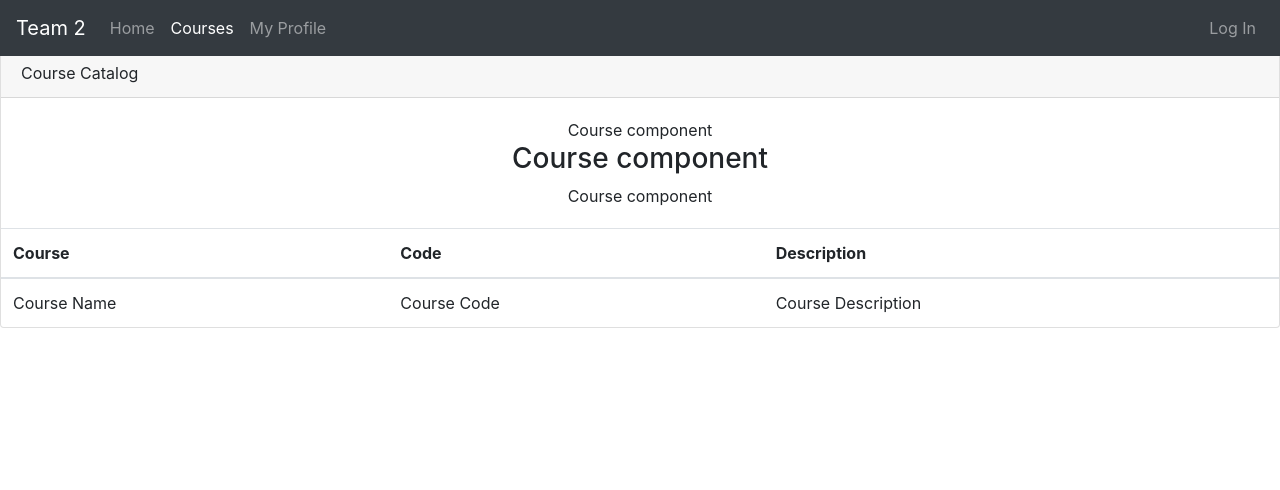
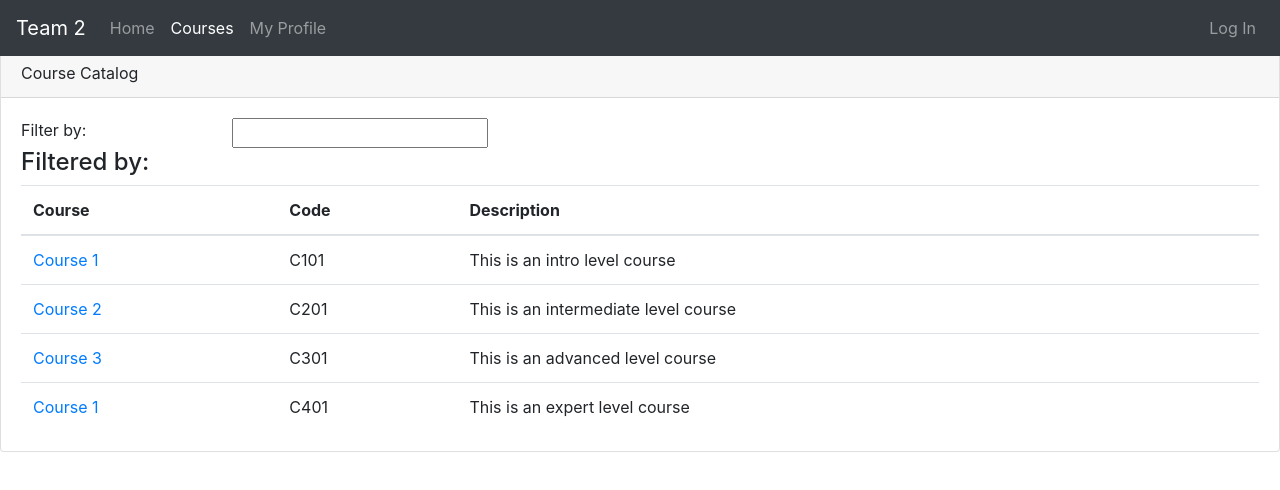
Before and after one commit to nathan1324/Angular_ELearning, an Angular app: page /course in a window 1280 px wide. Shown: the top 490 px of the page. Built offline with nearby package versions, Linux system fonts and the light colour scheme.

Commit message:
started course chapter component. Added routing from course 'list' page

```diff
--- a/src/app/course/course-chapter/course-chapter.component.html
+++ b/src/app/course/course-chapter/course-chapter.component.html
@@ -1,3 +1,14 @@
-<p>
-  course-chapter works!
-</p>
+<div class="card">
+    <div class="card-header">
+      {{pageTitle}}
+    </div>
+    <div class="card-body">
+      <div class="container-fluid">
+        <div class="text-center">Course chapter component</div>
+        <div class="text-center">
+          <h3>Course chapter component</h3>
+        </div>
+        <div class="text-center">Course chapter component</div>
+      </div>
+    </div>
+  </div>
--- a/src/app/course/course-chapter/course-chapter.component.ts
+++ b/src/app/course/course-chapter/course-chapter.component.ts
@@ -1,15 +1,10 @@
-import { Component, OnInit } from '@angular/core';
+import { Component } from '@angular/core';
 
 @Component({
-  selector: 'epl-course-chapter',
   templateUrl: './course-chapter.component.html',
   styleUrls: ['./course-chapter.component.scss']
 })
-export class CourseChapterComponent implements OnInit {
-
-  constructor() { }
-
-  ngOnInit() {
-  }
+export class CourseChapterComponent {
+  pageTitle = 'Course Chapter';
 
 }
--- a/src/app/course/course.component.html
+++ b/src/app/course/course.component.html
@@ -2,15 +2,20 @@
   <div class="card-header">
     {{pageTitle}}
   </div>
+
   <div class="card-body">
-    <div class="container-fluid">
-      <div class="text-center">Course component</div>
-      <div class="text-center">
-        <h3>Course component</h3>
-      </div>
-      <div class="text-center">Course component</div>
+    <div class="row">
+      <div class="col-md-2">Filter by:</div>
+      <div class="col-md-4">
+        <input type="text" />
       </div>
     </div>
+    <div class="row">
+      <div class="col-md-6">
+        <h4>Filtered by: </h4>
+      </div>
+    </div>
+
 
     <div class="table-responsive">
       <table class="table mb-0">
@@ -28,18 +33,21 @@
           </tr>
         </thead>
         <tbody>
-        <tr>
+          <tr *ngFor="let course of courses">
             <td>
-            Course Name
+              <a [routerLink]="['/course', course.id]">
+                  {{course.courseName}}
+              </a>
             </td>
             <td>
-            Course Code
+              {{course.courseCode}}
             </td>
             <td>
-            Course Description
+              {{course.description}}
             </td>
           </tr>
         </tbody>
       </table>
     </div>
   </div>
+</div>
```
Also changed, not shown: src/app/course/course.module.ts (+5 -2 lines). Lines whose indentation alone changed are shown as unchanged.
